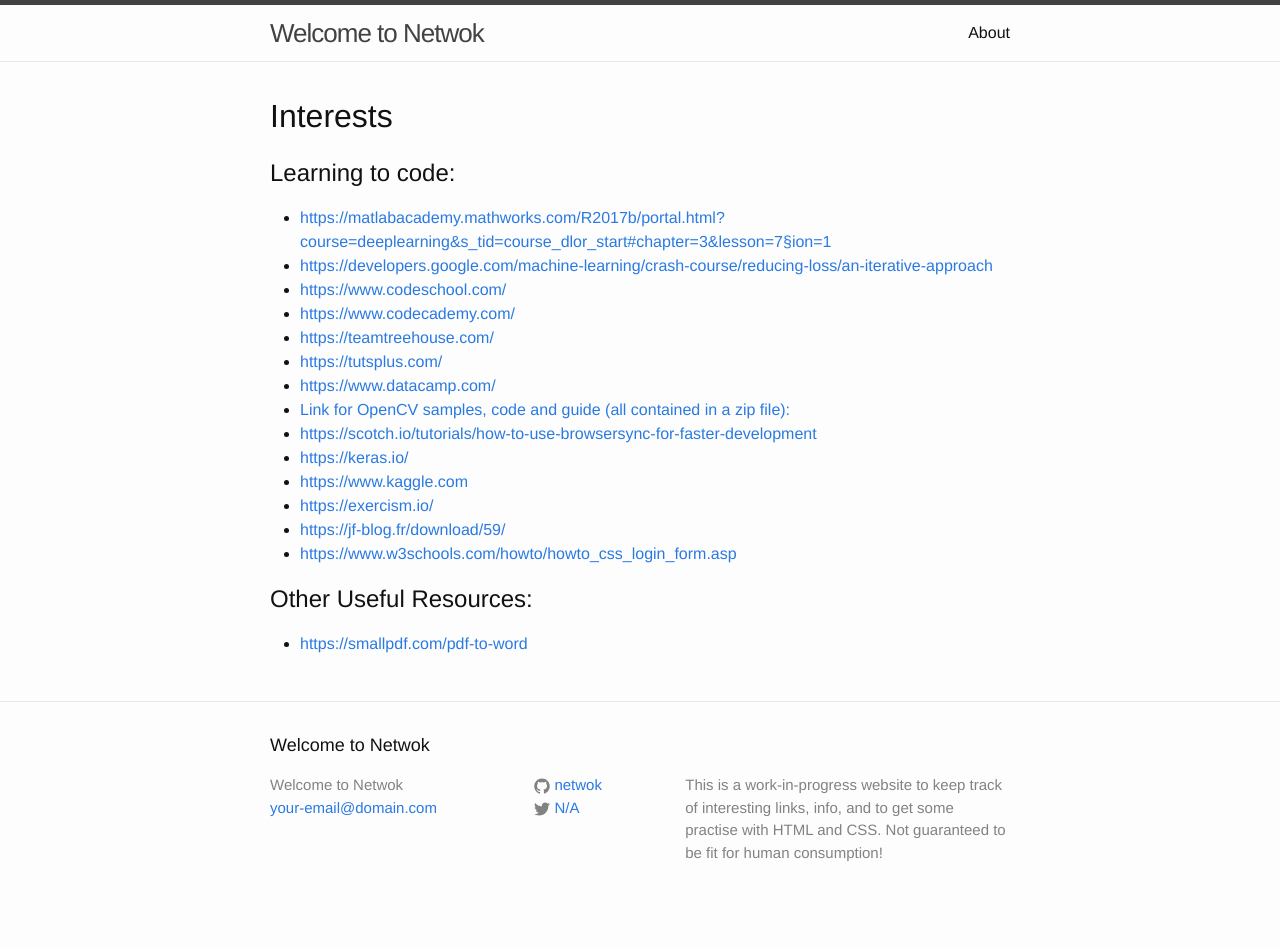
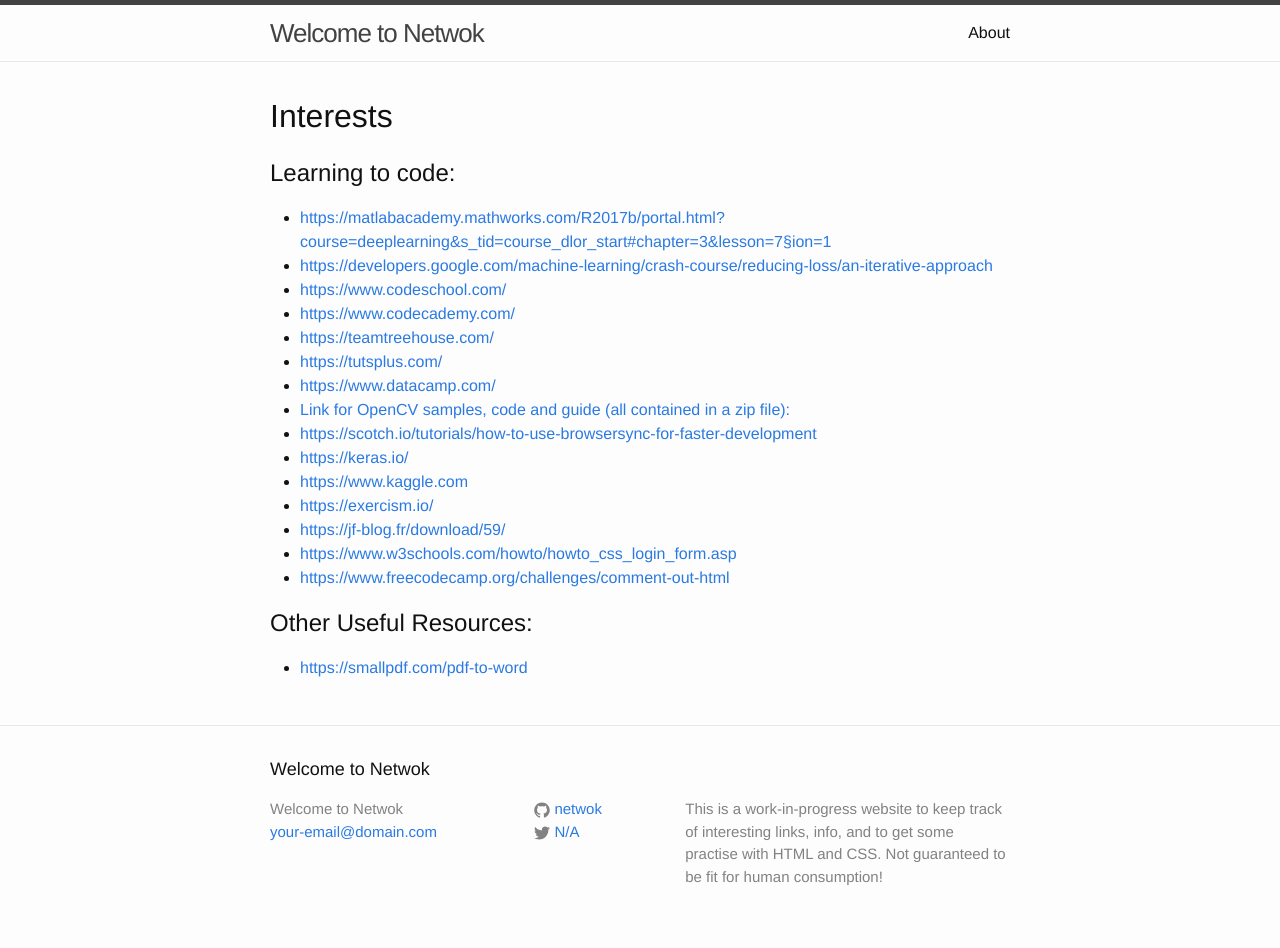
Before and after one commit to netwok/netwok.github.io, a Jekyll site: the page built from int.html, in a window 1280 px wide. Built offline with Jekyll 4.4.1, drawn with Linux system fonts in a browser that asks for light colours; before the commit the page ends 924 px from its top, so only the background shows below that.

Commit message:
Update int.html

```diff
--- a/int.html
+++ b/int.html
@@ -21,6 +21,7 @@
       <li><a href = https://exercism.io/>https://exercism.io/</a></li>
       <li><a href = https://jf-blog.fr/download/59/>https://jf-blog.fr/download/59/</a></li>
       <li><a href = https://www.w3schools.com/howto/howto_css_login_form.asp>https://www.w3schools.com/howto/howto_css_login_form.asp</a></li>
+      <li><a href = https://www.freecodecamp.org/challenges/comment-out-html>https://www.freecodecamp.org/challenges/comment-out-html</a></li>
         <!--
         <li><a href = ></a></li>
         -->
```
